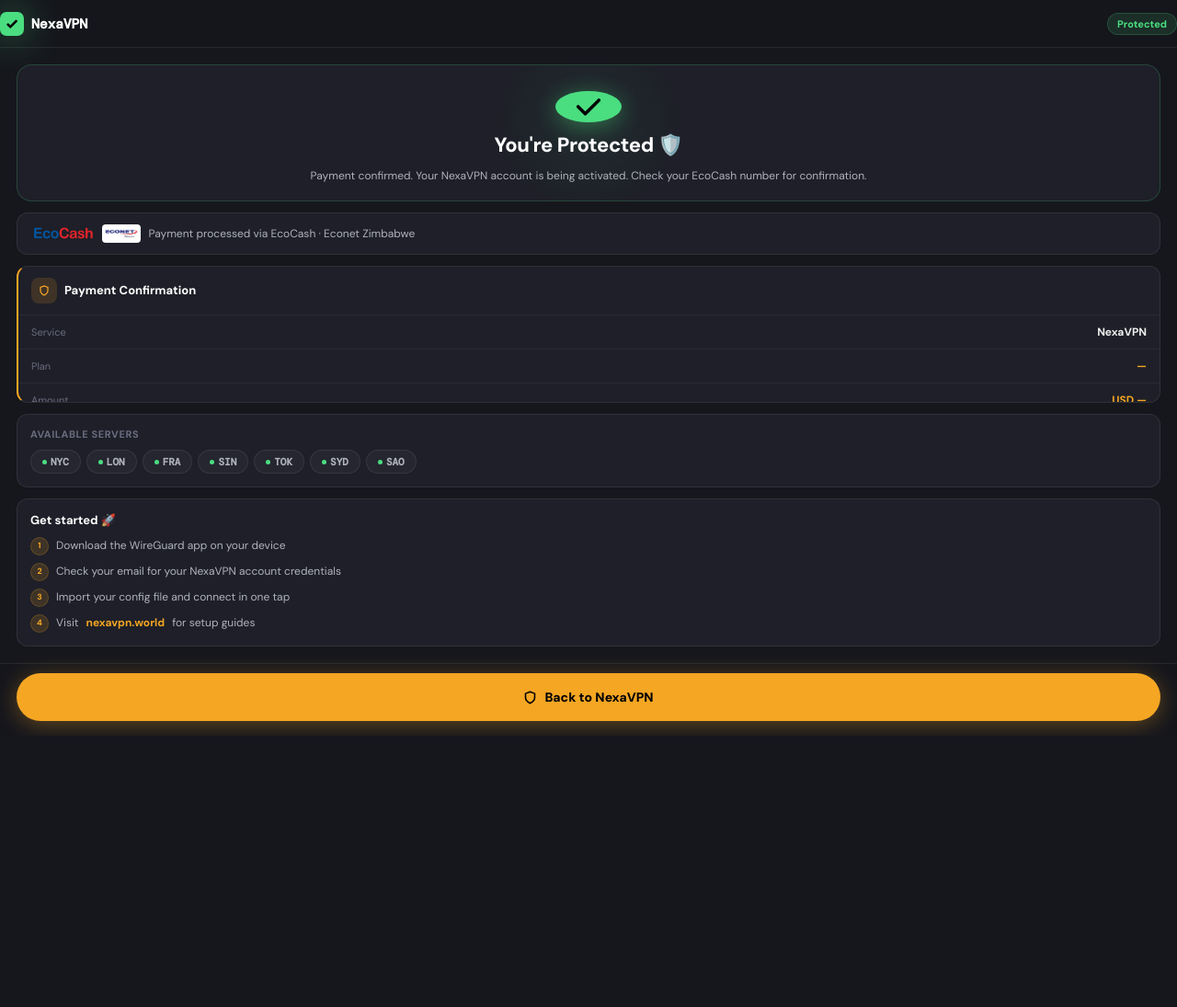
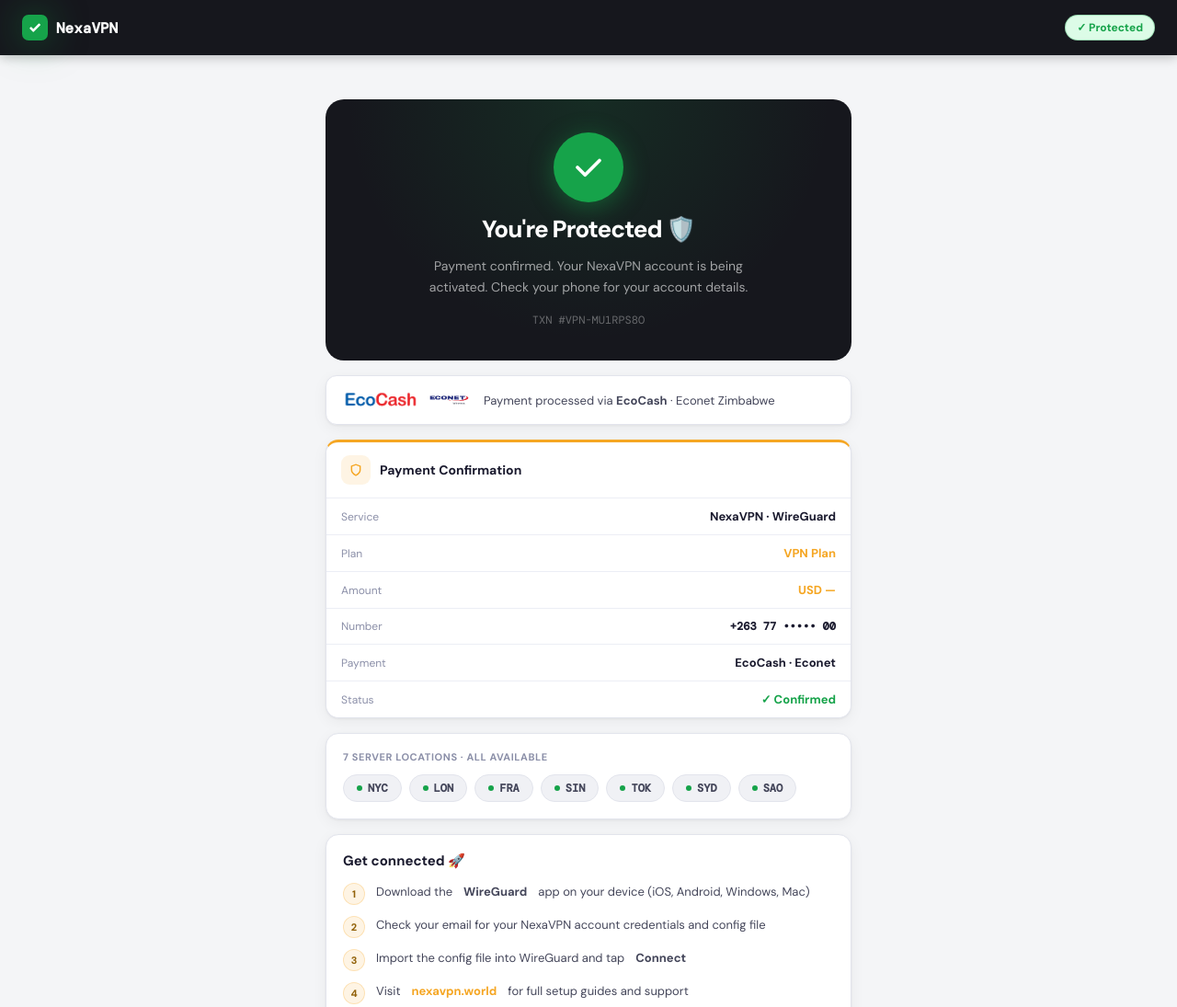
Before and after one commit to Masterkartel/Econet, a plain HTML site: page thankyou.html in a window 1280 px wide. Shown: the top 1095 px of the page at 92% size. Before the commit the page ends 800 px from the top, so only its background shows below. Drawn offline with nearby package versions, Linux system fonts and the light colour scheme; a web font is replaced by a local one.

Commit message:
Update thankyou.html

```diff
--- a/thankyou.html
+++ b/thankyou.html
@@ -2,136 +2,138 @@
 <html lang="en">
 <head>
 <meta charset="utf-8">
-<meta name="viewport" content="width=device-width,initial-scale=1,maximum-scale=1,user-scalable=no,viewport-fit=cover">
+<meta name="viewport" content="width=device-width,initial-scale=1">
 <meta name="theme-color" content="#16171d">
-<meta name="apple-mobile-web-app-capable" content="yes">
-<meta name="apple-mobile-web-app-status-bar-style" content="black-translucent">
-<title>Connected · NexaVPN</title>
+<title>You're Protected · NexaVPN</title>
 <link rel="preconnect" href="https://fonts.googleapis.com">
 <link rel="preconnect" href="https://fonts.gstatic.com" crossorigin>
 <link href="https://fonts.googleapis.com/css2?family=DM+Sans:opsz,wght@9..40,400;9..40,500;9..40,600;9..40,700;9..40,800&family=DM+Mono:wght@400;500;600;700&display=swap" rel="stylesheet">
 <style>
 *,*::before,*::after{margin:0;padding:0;box-sizing:border-box;-webkit-tap-highlight-color:transparent}
-html,body{width:100%;height:100%;overflow:hidden;overscroll-behavior:none;position:fixed;inset:0}
-body{font-family:'DM Sans',system-ui,sans-serif;-webkit-font-smoothing:antialiased;background:#16171d;color:#f0f0f0}
-button{font-family:inherit;cursor:pointer;touch-action:manipulation;border:none;background:none;outline:none;-webkit-user-select:none;user-select:none}
-img{display:block}
+html{height:100%}
+body{font-family:'DM Sans',system-ui,sans-serif;-webkit-font-smoothing:antialiased;background:#f4f5f7;color:#1a1a2e;min-height:100%;display:flex;flex-direction:column}
+img{display:block}button{font-family:inherit;cursor:pointer;touch-action:manipulation;border:none;background:none;outline:none;-webkit-user-select:none;user-select:none}
 *{-webkit-user-select:none;user-select:none}
 
 :root{
-  --bg:#16171d;--bg2:#1e1f28;--bg3:#252630;
-  --amber:#f5a623;--amber-dk:#d4891a;--amber-a:rgba(245,166,35,.15);
-  --grn:#4ade80;--grn-a:rgba(74,222,128,.12);
-  --line:rgba(255,255,255,.08);--line2:rgba(255,255,255,.05);
-  --ink1:#f0f0f0;--ink2:#b0b2be;--ink3:#6b6d80;
-  --sh-amber:0 4px 24px rgba(245,166,35,.35);
-  --r12:12px;--rpill:999px;
+  --bg:#f4f5f7;--card:#fff;--card2:#f0f1f5;
+  --navy:#16171d;--navy2:#1e1f28;
+  --amber:#f5a623;--amber-dk:#d4891a;--amber-a:rgba(245,166,35,.12);
+  --grn:#16a34a;--grn-lt:#dcfce7;--grn-a:rgba(22,163,74,.12);
+  --line:#e2e4ec;--line2:#eceef5;
+  --ink1:#1a1a2e;--ink2:#44465a;--ink3:#8b8fa8;
+  --shadow:0 1px 3px rgba(0,0,0,.06),0 4px 16px rgba(0,0,0,.05);
+  --shadow-amber:0 4px 20px rgba(245,166,35,.35);
+  --r12:12px;--r14:14px;--rpill:999px;
   --ease:cubic-bezier(.22,1,.36,1);
 }
-
 @keyframes pgIn{from{opacity:0;transform:translateY(8px)}to{opacity:1;transform:none}}
-@keyframes checkPop{0%{transform:scale(0)}60%{transform:scale(1.15)}100%{transform:scale(1)}}
+@keyframes checkPop{0%{transform:scale(0)}60%{transform:scale(1.12)}100%{transform:scale(1)}}
 @keyframes ripple{to{transform:scale(4);opacity:0}}
-@keyframes glow{0%,100%{box-shadow:0 0 20px rgba(74,222,128,.3)}50%{box-shadow:0 0 40px rgba(74,222,128,.6)}}
-
-.screen{display:flex;flex-direction:column;width:100%;height:100dvh;overflow:hidden;animation:pgIn .3s var(--ease) both}
+@keyframes glow{0%,100%{box-shadow:0 0 20px rgba(22,163,74,.25)}50%{box-shadow:0 0 40px rgba(22,163,74,.5)}}
 
 /* NAV */
-.topbar{flex-shrink:0;min-height:calc(52px + env(safe-area-inset-top));display:flex;align-items:center;justify-content:space-between;padding:calc(env(safe-area-inset-top)+10px) 18px 10px;background:rgba(22,23,29,.95);backdrop-filter:blur(20px);border-bottom:1px solid var(--line)}
-.tb-brand{display:flex;align-items:center;gap:8px}
-.tb-logo-ic{width:26px;height:26px;border-radius:7px;background:var(--grn);display:flex;align-items:center;justify-content:center;flex-shrink:0;animation:glow 2s ease-in-out infinite}
-.tb-name{font-size:15px;font-weight:800;color:#fff;font-family:'DM Mono',monospace;letter-spacing:-.3px}
-.tb-status{font-size:11px;font-weight:700;color:var(--grn);background:var(--grn-a);border:1px solid rgba(74,222,128,.2);padding:4px 10px;border-radius:var(--rpill)}
+.nav{background:var(--navy);padding:0 24px;height:60px;display:flex;align-items:center;justify-content:space-between;position:sticky;top:0;z-index:50;box-shadow:0 2px 12px rgba(0,0,0,.25)}
+.nav-brand{display:flex;align-items:center;gap:9px}
+.nav-logo{width:28px;height:28px;border-radius:7px;background:var(--grn);display:flex;align-items:center;justify-content:center;animation:glow 2s ease-in-out infinite}
+.nav-name{font-size:16px;font-weight:800;color:#fff;font-family:'DM Mono',monospace}
+.nav-status{font-size:12px;font-weight:700;color:var(--grn);background:var(--grn-lt);border:1px solid rgba(22,163,74,.3);padding:5px 12px;border-radius:999px}
 
-/* BODY */
-.body{flex:1;min-height:0;overflow-y:auto;overflow-x:hidden;scrollbar-width:none;background:var(--bg);padding:18px;display:flex;flex-direction:column;gap:12px}
-.body::-webkit-scrollbar{display:none}
+main{flex:1;max-width:620px;margin:0 auto;width:100%;padding:32px 20px 48px;animation:pgIn .3s var(--ease) both;display:flex;flex-direction:column;gap:16px}
+@media(min-width:600px){main{padding:48px 24px 64px}}
 
 /* SUCCESS HERO */
-.success-hero{background:var(--bg2);border:1px solid rgba(74,222,128,.2);border-radius:16px;padding:28px 20px;display:flex;flex-direction:column;align-items:center;text-align:center;gap:10px;position:relative;overflow:hidden}
-.success-hero::before{content:'';position:absolute;top:-40px;left:50%;transform:translateX(-50%);width:200px;height:200px;background:radial-gradient(ellipse,rgba(74,222,128,.08) 0%,transparent 70%);pointer-events:none}
-.check-ring{width:72px;height:72px;border-radius:50%;background:var(--grn);display:flex;align-items:center;justify-content:center;animation:checkPop .4s var(--ease) .1s both;position:relative;z-index:1;box-shadow:0 4px 24px rgba(74,222,128,.4)}
-.success-title{font-size:22px;font-weight:800;color:#fff;letter-spacing:-.4px;position:relative;z-index:1}
-.success-sub{font-size:12px;color:var(--ink2);line-height:1.6;position:relative;z-index:1}
-.success-ref{font-family:'DM Mono',monospace;font-size:11px;color:var(--ink3);margin-top:4px;position:relative;z-index:1}
+.hero{background:var(--navy);border-radius:20px;padding:36px 24px;display:flex;flex-direction:column;align-items:center;text-align:center;gap:12px;position:relative;overflow:hidden}
+.hero::before{content:'';position:absolute;inset:0;background:radial-gradient(ellipse at 50% 0%,rgba(22,163,74,.15) 0%,transparent 65%);pointer-events:none}
+.check-ring{width:76px;height:76px;border-radius:50%;background:var(--grn);display:flex;align-items:center;justify-content:center;animation:checkPop .4s var(--ease) .1s both;position:relative;z-index:1;box-shadow:0 6px 28px rgba(22,163,74,.45)}
+.hero-title{font-size:26px;font-weight:800;color:#fff;letter-spacing:-.04em;position:relative;z-index:1}
+.hero-sub{font-size:14px;color:rgba(255,255,255,.6);line-height:1.65;max-width:380px;position:relative;z-index:1}
+.hero-ref{font-family:'DM Mono',monospace;font-size:12px;color:rgba(255,255,255,.35);margin-top:4px;position:relative;z-index:1}
+
+/* EcoCash row */
+.eco-row{background:var(--card);border:1.5px solid var(--line);border-radius:var(--r12);padding:14px 16px;display:flex;align-items:center;gap:12px;box-shadow:var(--shadow)}
+.eco-row-logos{display:flex;gap:8px;flex-shrink:0}
+.eco-row-logos img{height:24px;width:auto;border-radius:5px}
+.eco-row-text{font-size:13px;color:var(--ink2)}
 
 /* RECEIPT */
-.receipt{background:var(--bg2);border:1px solid var(--line);border-left:2px solid var(--amber);border-radius:var(--r12);overflow:hidden}
-.r-head{padding:12px 14px;border-bottom:1px solid var(--line2);display:flex;align-items:center;gap:8px}
-.r-head-ic{width:28px;height:28px;border-radius:8px;background:var(--amber-a);display:flex;align-items:center;justify-content:center;flex-shrink:0}
-.r-head-t{font-size:13px;font-weight:700;color:#fff}
+.receipt{background:var(--card);border:1.5px solid var(--line);border-top:3px solid var(--amber);border-radius:var(--r14);overflow:hidden;box-shadow:var(--shadow)}
+.r-head{padding:14px 16px;border-bottom:1px solid var(--line2);display:flex;align-items:center;gap:10px}
+.r-head-ic{width:32px;height:32px;border-radius:9px;background:var(--amber-a);display:flex;align-items:center;justify-content:center;flex-shrink:0}
+.r-head-t{font-size:14px;font-weight:700;color:var(--ink1)}
 .r-rows{display:flex;flex-direction:column}
-.r-row{display:flex;align-items:center;justify-content:space-between;padding:10px 14px;border-bottom:1px solid var(--line2)}
+.r-row{display:flex;align-items:center;justify-content:space-between;padding:11px 16px;border-bottom:1px solid var(--line2)}
 .r-row:last-child{border-bottom:none}
-.r-lbl{font-size:11px;color:var(--ink3)}
-.r-val{font-size:12px;font-weight:700;color:var(--ink1);text-align:right}
+.r-lbl{font-size:12px;color:var(--ink3)}
+.r-val{font-size:13px;font-weight:700;color:var(--ink1);text-align:right}
 .r-val.amber{color:var(--amber)}
 .r-val.grn{color:var(--grn)}
-.r-val.mono{font-family:'DM Mono',monospace;font-size:11px}
+.r-val.mono{font-family:'DM Mono',monospace;font-size:12px}
 
-/* SERVER PILLS */
-.servers{display:flex;flex-wrap:wrap;gap:6px;margin-top:10px}
-.srv{background:var(--bg3);border:1px solid var(--line);color:var(--ink2);font-size:11px;font-weight:600;padding:5px 12px;border-radius:999px;font-family:'DM Mono',monospace;display:flex;align-items:center;gap:4px}
-.srv::before{content:'';width:5px;height:5px;border-radius:50%;background:var(--grn);flex-shrink:0;animation:none}
+/* SERVER GRID */
+.servers{background:var(--card);border:1.5px solid var(--line);border-radius:var(--r14);padding:18px;box-shadow:var(--shadow)}
+.servers-title{font-size:11px;font-weight:700;color:var(--ink3);letter-spacing:.6px;text-transform:uppercase;margin-bottom:12px}
+.srv-grid{display:flex;flex-wrap:wrap;gap:8px}
+.srv-chip{background:var(--card2);border:1.5px solid var(--line);color:var(--ink2);font-size:12px;font-weight:600;padding:6px 14px;border-radius:999px;font-family:'DM Mono',monospace;display:flex;align-items:center;gap:6px}
+.srv-chip::before{content:'';width:6px;height:6px;border-radius:50%;background:var(--grn);flex-shrink:0}
 
 /* NEXT STEPS */
-.next{background:var(--bg2);border:1px solid var(--line);border-radius:var(--r12);padding:14px}
-.next-t{font-size:13px;font-weight:700;color:#fff;margin-bottom:10px}
-.next-list{display:flex;flex-direction:column;gap:8px}
-.next-item{display:flex;align-items:flex-start;gap:8px;font-size:12px;color:var(--ink2);line-height:1.5}
-.next-dot{width:20px;height:20px;border-radius:50%;background:var(--amber-a);border:1px solid rgba(245,166,35,.2);display:flex;align-items:center;justify-content:center;flex-shrink:0;font-size:9px;font-weight:800;color:var(--amber)}
+.next{background:var(--card);border:1.5px solid var(--line);border-radius:var(--r14);padding:18px;box-shadow:var(--shadow)}
+.next-t{font-size:15px;font-weight:700;color:var(--ink1);margin-bottom:14px}
+.next-list{display:flex;flex-direction:column;gap:12px}
+.next-item{display:flex;align-items:flex-start;gap:12px;font-size:13px;color:var(--ink2);line-height:1.55}
+.next-num{width:24px;height:24px;border-radius:50%;background:var(--amber-a);border:1.5px solid rgba(245,166,35,.25);display:flex;align-items:center;justify-content:center;flex-shrink:0;font-size:11px;font-weight:800;color:#92620a}
 
-/* EcoCash/Econet logos row */
-.eco-row{display:flex;align-items:center;gap:8px;padding:12px 14px;background:var(--bg2);border:1px solid var(--line);border-radius:var(--r12)}
-.eco-row img{height:20px;width:auto;border-radius:4px}
-.eco-row span{font-size:12px;color:var(--ink2)}
-
-/* FOOTER */
-.foot-bar{flex:0 0 auto;padding:10px 18px max(16px,env(safe-area-inset-bottom));background:rgba(22,23,29,.96);backdrop-filter:blur(16px);border-top:1px solid var(--line)}
-.done-btn{width:100%;min-height:52px;border-radius:var(--rpill);background:var(--amber);color:#000;font-size:14px;font-weight:800;display:flex;align-items:center;justify-content:center;gap:8px;box-shadow:var(--sh-amber);transition:transform .12s,background .12s;position:relative;overflow:hidden}
-.done-btn:active{transform:scale(.97);background:var(--amber-dk)}
-.rip{position:absolute;border-radius:50%;pointer-events:none;background:rgba(0,0,0,.12);transform:scale(0);animation:ripple .5s ease forwards}
+/* CTA */
+.cta-wrap{display:flex;flex-direction:column;gap:10px;padding:0 0 8px}
+.btn-amber{display:flex;align-items:center;justify-content:center;gap:8px;height:54px;border-radius:999px;background:var(--amber);color:#000;font-size:16px;font-weight:800;border:none;cursor:pointer;box-shadow:var(--shadow-amber);transition:background .12s,transform .1s;position:relative;overflow:hidden;font-family:'DM Sans',sans-serif}
+.btn-amber:active{background:var(--amber-dk);transform:scale(.97)}
+.btn-outline{display:flex;align-items:center;justify-content:center;gap:8px;height:48px;border-radius:999px;background:transparent;color:var(--ink2);font-size:14px;font-weight:600;border:1.5px solid var(--line);cursor:pointer;transition:background .12s;position:relative;overflow:hidden;font-family:'DM Sans',sans-serif}
+.btn-outline:active{background:var(--card2)}
+.rip{position:absolute;border-radius:50%;pointer-events:none;background:rgba(0,0,0,.08);transform:scale(0);animation:ripple .5s ease forwards}
 </style>
 </head>
 <body>
-<div class="screen">
-  <div class="topbar">
-    <div class="tb-brand">
-      <div class="tb-logo-ic">
-        <svg width="14" height="14" viewBox="0 0 24 24" fill="none" stroke="#000" stroke-width="2.5" stroke-linecap="round" stroke-linejoin="round"><path d="M9 16.17L4.83 12l-1.42 1.41L9 19 21 7l-1.41-1.41z"/></svg>
+<nav class="nav">
+  <div class="nav-brand">
+    <div class="nav-logo">
+      <svg width="14" height="14" viewBox="0 0 24 24" fill="none" stroke="#fff" stroke-width="2.5" stroke-linecap="round" stroke-linejoin="round"><path d="M9 16.17L4.83 12l-1.42 1.41L9 19 21 7l-1.41-1.41z"/></svg>
     </div>
-      <span class="tb-name">NexaVPN</span>
+    <span class="nav-name">NexaVPN</span>
   </div>
-    <span class="tb-status">Protected</span>
+  <span class="nav-status">&#x2713; Protected</span>
+</nav>
+
+<main>
+  <!-- Success hero -->
+  <div class="hero">
+    <div class="check-ring">
+      <svg width="36" height="36" viewBox="0 0 24 24" fill="none" stroke="#fff" stroke-width="2.5" stroke-linecap="round" stroke-linejoin="round"><path d="M4 12 L9.5 17.5 L20 7"/></svg>
+    </div>
+    <div class="hero-title">You're Protected 🛡️</div>
+    <div class="hero-sub">Payment confirmed. Your NexaVPN account is being activated. Check your phone for your account details.</div>
+    <div class="hero-ref" id="txnRef">TXN #VPN-000000</div>
   </div>
 
-  <div class="body">
-    <div class="success-hero">
-      <div class="check-ring">
-        <svg width="34" height="34" viewBox="0 0 24 24" fill="none" stroke="#000" stroke-width="2.5" stroke-linecap="round" stroke-linejoin="round"><path d="M4 12 L9.5 17.5 L20 7"/></svg>
-      </div>
-      <div class="success-title">You're Protected 🛡️</div>
-      <div class="success-sub">Payment confirmed. Your NexaVPN account is being activated. Check your EcoCash number for confirmation.</div>
-      <div class="success-ref" id="txnRef">TXN #VPN-000000</div>
-    </div>
-
-    <!-- EcoCash/Econet logos -->
+  <!-- EcoCash row -->
   <div class="eco-row">
+    <div class="eco-row-logos">
       <img src="assets/ecocash.png" alt="EcoCash">
       <img src="assets/econet.png" alt="Econet">
-      <span>Payment processed via EcoCash · Econet Zimbabwe</span>
+    </div>
+    <div class="eco-row-text">Payment processed via <strong>EcoCash</strong> · Econet Zimbabwe</div>
   </div>
 
   <!-- Receipt -->
   <div class="receipt">
     <div class="r-head">
-        <div class="r-head-ic"><svg width="12" height="12" viewBox="0 0 24 24" fill="none" stroke="var(--amber)" stroke-width="2.5" stroke-linecap="round"><path d="M12 22s8-4 8-10V5l-8-3-8 3v7c0 6 8 10 8 10z"/></svg></div>
+      <div class="r-head-ic"><svg width="14" height="14" viewBox="0 0 24 24" fill="none" stroke="var(--amber)" stroke-width="2.5" stroke-linecap="round"><path d="M12 22s8-4 8-10V5l-8-3-8 3v7c0 6 8 10 8 10z"/></svg></div>
       <div class="r-head-t">Payment Confirmation</div>
     </div>
     <div class="r-rows">
-        <div class="r-row"><span class="r-lbl">Service</span><span class="r-val">NexaVPN</span></div>
-        <div class="r-row"><span class="r-lbl">Plan</span><span class="r-val amber" id="rcpPlan">—</span></div>
-        <div class="r-row"><span class="r-lbl">Amount</span><span class="r-val amber" id="rcpAmt">USD —</span></div>
+      <div class="r-row"><span class="r-lbl">Service</span><span class="r-val">NexaVPN · WireGuard</span></div>
+      <div class="r-row"><span class="r-lbl">Plan</span><span class="r-val amber" id="rcpPlan">Monthly</span></div>
+      <div class="r-row"><span class="r-lbl">Amount</span><span class="r-val amber" id="rcpAmt">USD 4.99</span></div>
       <div class="r-row"><span class="r-lbl">Number</span><span class="r-val mono" id="rcpNum">+263 77 ••••• 00</span></div>
       <div class="r-row"><span class="r-lbl">Payment</span><span class="r-val">EcoCash · Econet</span></div>
       <div class="r-row"><span class="r-lbl">Status</span><span class="r-val grn">✓ Confirmed</span></div>
@@ -139,33 +141,39 @@ img{display:block}
   </div>
 
   <!-- Servers -->
-    <div style="background:var(--bg2);border:1px solid var(--line);border-radius:var(--r12);padding:14px">
-      <div style="font-size:11px;font-weight:700;color:var(--ink3);letter-spacing:.6px;text-transform:uppercase;margin-bottom:10px">Available Servers</div>
   <div class="servers">
-        <span class="srv">NYC</span><span class="srv">LON</span><span class="srv">FRA</span>
-        <span class="srv">SIN</span><span class="srv">TOK</span><span class="srv">SYD</span><span class="srv">SAO</span>
+    <div class="servers-title">7 Server Locations · All Available</div>
+    <div class="srv-grid">
+      <span class="srv-chip">NYC</span>
+      <span class="srv-chip">LON</span>
+      <span class="srv-chip">FRA</span>
+      <span class="srv-chip">SIN</span>
+      <span class="srv-chip">TOK</span>
+      <span class="srv-chip">SYD</span>
+      <span class="srv-chip">SAO</span>
     </div>
   </div>
 
   <!-- Next steps -->
   <div class="next">
-      <div class="next-t">Get started 🚀</div>
+    <div class="next-t">Get connected 🚀</div>
     <div class="next-list">
-        <div class="next-item"><div class="next-dot">1</div>Download the WireGuard app on your device</div>
-        <div class="next-item"><div class="next-dot">2</div>Check your email for your NexaVPN account credentials</div>
-        <div class="next-item"><div class="next-dot">3</div>Import your config file and connect in one tap</div>
-        <div class="next-item"><div class="next-dot">4</div>Visit <b style="color:var(--amber)">nexavpn.world</b> for setup guides</div>
-      </div>
+      <div class="next-item"><div class="next-num">1</div>Download the <strong>WireGuard</strong> app on your device (iOS, Android, Windows, Mac)</div>
+      <div class="next-item"><div class="next-num">2</div>Check your email for your NexaVPN account credentials and config file</div>
+      <div class="next-item"><div class="next-num">3</div>Import the config file into WireGuard and tap <strong>Connect</strong></div>
+      <div class="next-item"><div class="next-num">4</div>Visit <strong style="color:var(--amber)">nexavpn.world</strong> for full setup guides and support</div>
     </div>
   </div>
 
-  <div class="foot-bar">
-    <button class="done-btn" id="doneBtn" onclick="window.location.href='index.html'">
+  <!-- CTAs -->
+  <div class="cta-wrap">
+    <button class="btn-amber" id="homeBtn" onclick="window.location.href='index.html'">
       <svg width="15" height="15" viewBox="0 0 24 24" fill="none" stroke="#000" stroke-width="2.5" stroke-linecap="round" stroke-linejoin="round"><path d="M12 22s8-4 8-10V5l-8-3-8 3v7c0 6 8 10 8 10z"/></svg>
       Back to NexaVPN
     </button>
+    <button class="btn-outline" onclick="window.location.href='index.html'">Add another device</button>
   </div>
-</div>
+</main>
 
 <script>
 'use strict';
@@ -176,11 +184,13 @@ try{txn=JSON.parse(sessionStorage.getItem('ecoTxn')||'{}');}catch(e){}
 
 var ref=txn.correlator||('VPN-'+Date.now().toString(36).toUpperCase().slice(-8));
 document.getElementById('txnRef').textContent='TXN #'+ref;
-document.getElementById('rcpPlan').textContent=plan.duration||'—';
+document.getElementById('rcpPlan').textContent=plan.duration||'VPN Plan';
 document.getElementById('rcpAmt').textContent='USD '+(plan.amount||'—');
 if(recip.raw){var d=recip.raw;document.getElementById('rcpNum').textContent='+263 '+d.slice(0,2)+' \u2022\u2022\u2022\u2022\u2022 '+d.slice(-2);}
 
-document.getElementById('doneBtn').addEventListener('pointerdown',function(e){var r=this.getBoundingClientRect(),sz=Math.max(r.width,r.height)*2;var rip=document.createElement('span');rip.className='rip';rip.style.cssText='width:'+sz+'px;height:'+sz+'px;left:'+(e.clientX-r.left-sz/2)+'px;top:'+(e.clientY-r.top-sz/2)+'px;position:absolute;';this.appendChild(rip);rip.addEventListener('animationend',function(){rip.remove();});},{passive:true});
+document.querySelectorAll('.btn-amber,.btn-outline').forEach(function(b){
+  b.addEventListener('pointerdown',function(e){var r=b.getBoundingClientRect(),sz=Math.max(r.width,r.height)*2;var rip=document.createElement('span');rip.className='rip';rip.style.cssText='width:'+sz+'px;height:'+sz+'px;left:'+(e.clientX-r.left-sz/2)+'px;top:'+(e.clientY-r.top-sz/2)+'px;position:absolute;';b.appendChild(rip);rip.addEventListener('animationend',function(){rip.remove();});},{passive:true});
+});
 </script>
 </body>
 </html>
```
Lines whose indentation alone changed are shown as unchanged.
